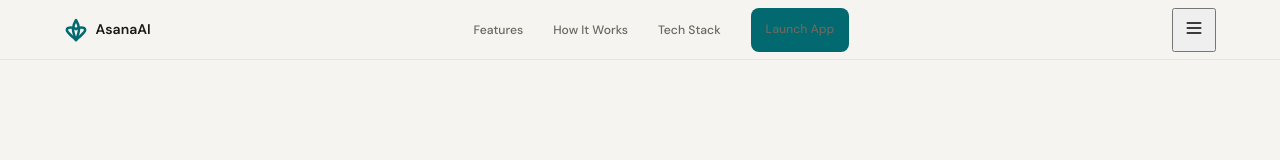
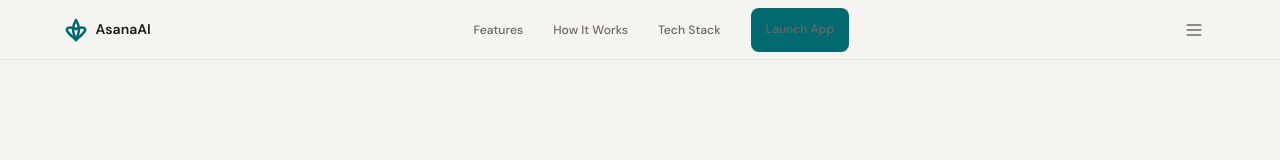
Before and after one commit to Anamitra-Sarkar/yoga-posture-correction-system, a Next.js app in the folder frontend/: page /landing in a window 1280 px wide. Shown: the top 160 px of the page. Built offline with nearby package versions, Linux system fonts and the light colour scheme.

Commit message:
feat: make desktop sidebar toggleable, adjust PWA banner layout, and fix camera stream overlays

```diff
--- a/frontend/src/styles/globals.css
+++ b/frontend/src/styles/globals.css
@@ -162,6 +162,12 @@ p, li {
   .app-shell {
     grid-template-columns: var(--sidebar-width) 1fr;
   }
+  .app-shell.sidebar-open {
+    grid-template-columns: var(--sidebar-width) 1fr;
+  }
+  .app-shell.sidebar-closed {
+    grid-template-columns: 1fr;
+  }
 }
 
 @media (min-width: 1600px) {
@@ -273,7 +279,7 @@ p, li {
 
 @media (min-width: 768px) {
   .app-sidebar {
-    display: flex !important;
+    display: none;
     position: relative;
     top: auto;
     left: auto;
@@ -282,6 +288,9 @@ p, li {
     grid-row: 2;
     grid-column: 1;
     border-right: 1px solid var(--color-divider);
+  }
+  .app-sidebar.mobile-open {
+    display: flex;
   }
   .sidebar-overlay {
     display: none !important;
@@ -603,11 +612,26 @@ p, li {
   }
 }
 
+/* The raw video feed should be invisible — canvas handles display */
+.camera-video-element {
+  position: absolute;
+  opacity: 0;
+  pointer-events: none;
+  width: 1px;
+  height: 1px;
+  top: 0;
+  left: 0;
+}
+
+/* Canvas fills the entire camera-frame and renders the processed output */
 .camera-canvas {
+  position: absolute;
+  inset: 0;
   width: 100%;
   height: 100%;
   object-fit: cover;
-  transform: scaleX(-1);
+  transform: scaleX(-1); /* mirror for natural selfie view */
+  display: block;
 }
 
 .camera-placeholder {
@@ -791,6 +815,23 @@ p, li {
 .mobile-menu-btn {
   min-height: 44px;
   min-width: 44px;
+}
+
+.mobile-menu-btn {
+  background: transparent;
+  border: none;
+  color: var(--color-text-muted);
+  cursor: pointer;
+  display: inline-flex;
+  align-items: center;
+  justify-content: center;
+  border-radius: var(--radius-md);
+  transition: all var(--transition);
+}
+
+.mobile-menu-btn:hover {
+  background: var(--color-surface-offset);
+  color: var(--color-text);
 }
 
 button, [role="button"] {
@@ -1149,11 +1190,9 @@ button, [role="button"] {
 /* PWA Install Banner styling */
 .install-banner {
   position: fixed;
-  bottom: var(--space-4);
-  bottom: max(var(--space-4), env(safe-area-inset-bottom));
-  left: 50%;
-  transform: translateX(-50%);
-  width: min(480px, calc(100vw - var(--space-8)));
+  top: calc(var(--header-height) + var(--space-4));
+  right: var(--space-6);
+  width: min(400px, calc(100vw - var(--space-8)));
   background: var(--color-surface-2);
   border: 1px solid var(--color-border);
   border-radius: var(--radius-xl);
@@ -1165,6 +1204,15 @@ button, [role="button"] {
   gap: var(--space-4);
   z-index: 200;
   animation: slide-in-up 300ms cubic-bezier(0.16, 1, 0.3, 1) both;
+}
+
+@media (max-width: 480px) {
+  .install-banner {
+    top: calc(var(--header-height) + var(--space-2));
+    right: var(--space-4);
+    left: var(--space-4);
+    width: auto;
+  }
 }
 
 .install-banner-content {
```
Also changed, not shown: frontend/src/pages/index.tsx (+10 -5 lines).
